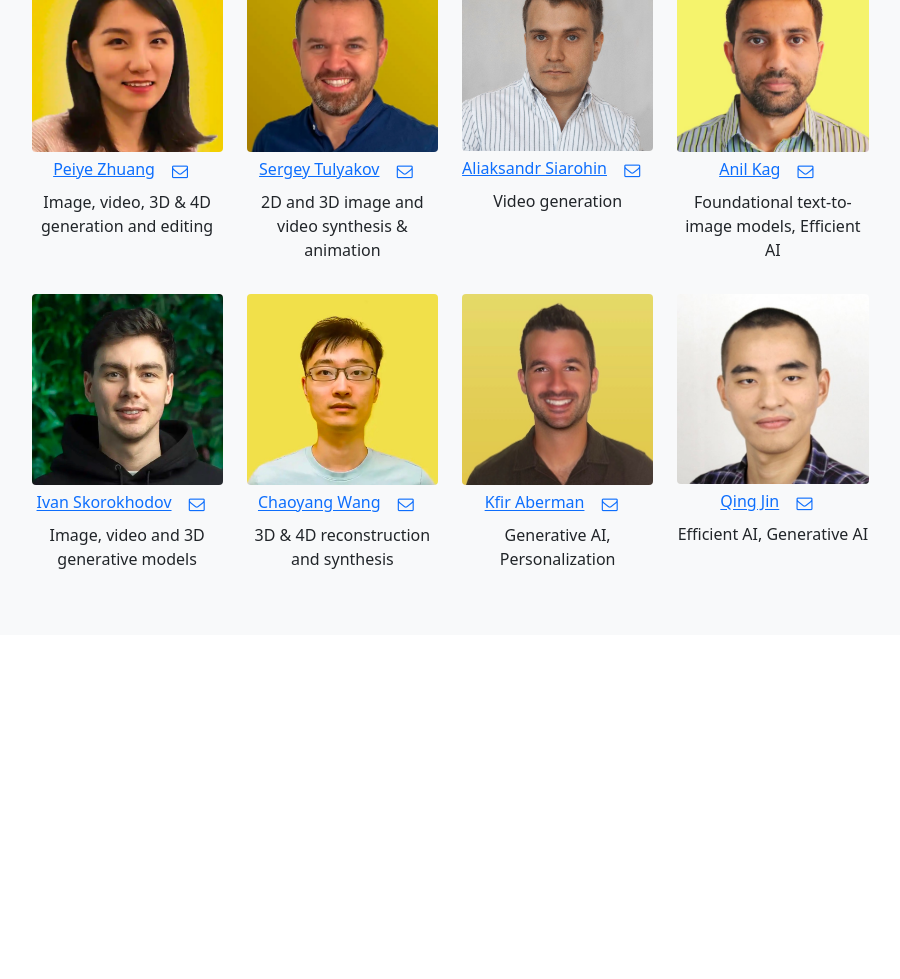
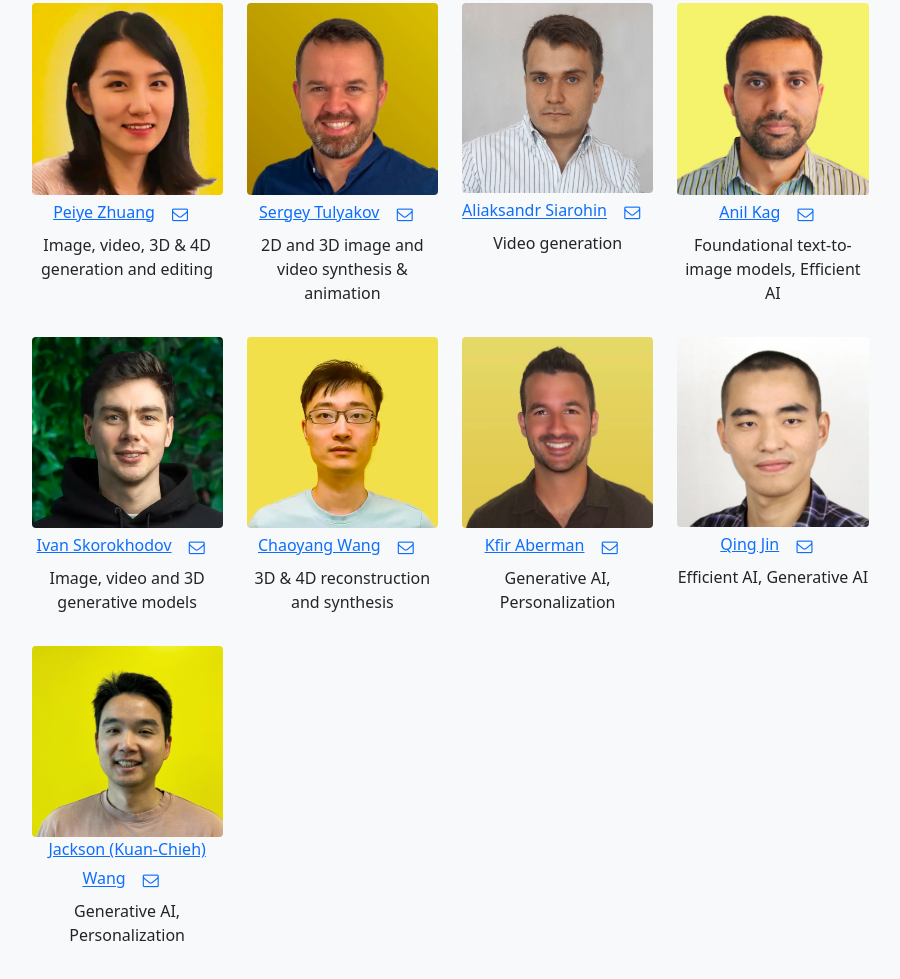
Before and after one commit to snap-research/cv-call-for-interns-2024, a plain HTML site: page index.html in a window 1280 px wide. Shown: the part 2207-3186 px from the top of the page, without its empty margins (190-1090 px from the left). Before the commit the page ends 2842 px from the top, so only its background shows below. Drawn offline with Linux system fonts and the light colour scheme.

Commit message:
added Jackson

```diff
--- a/index.html
+++ b/index.html
@@ -86,7 +86,7 @@
             </p>
             <div style="text-align:center">
                 <div class="col-1" style="width: 4.166666665%;flex: 0 0 4.166666665;max-width: 4.166666665%;"></div>
-                <video class="col-11 embed-responsive-item" controls>
+                <video class="col-11 embed-responsive-item" controls poster="poster.jpg">
                     <source src="video.mp4" type="video/mp4"/>
                 </video>
             </div>
@@ -226,6 +226,17 @@
                     <p>Efficient AI, Generative AI</p>
                 </div>
             </div>
+
+            <div class="row pt-3">
+                <div class="col-lg-3 col-md-6 col-sm-6" style="text-align:center">
+                    <img class="rounded img-fluid" src="img/jackson.jpg">
+                    <a href="https://wangkua1.github.io/">Jackson (Kuan-Chieh) Wang</a>
+                    <a class="btn btn-link" href="mailto:jwang23@snapchat.com">
+                        <i class="fa fa-envelope-o" aria-hidden="true"></i>
+                    </a>
+                    <p>Generative AI, Personalization</p>
+                </div>
+            </div>
         </div>
     </div>
 
```
Also changed, not shown: img/jackson.jpg (added), poster.jpg (added).
